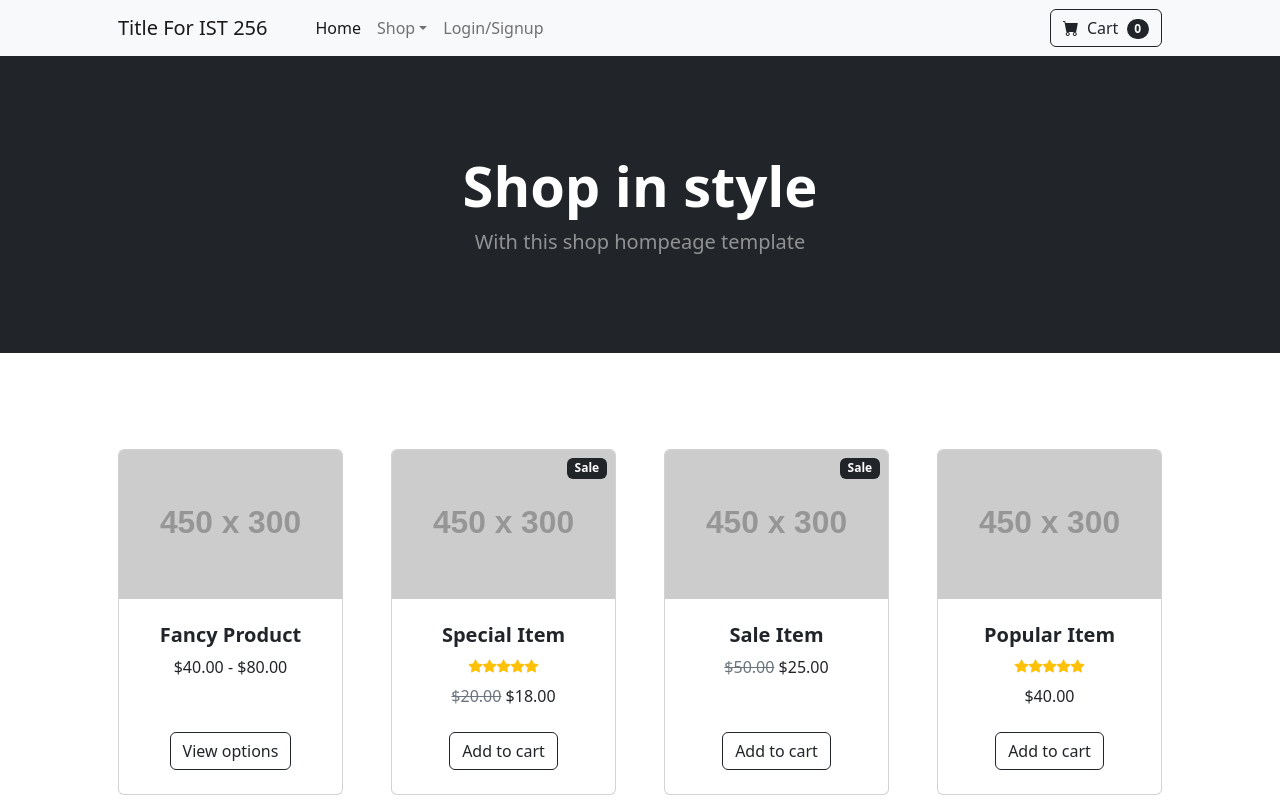
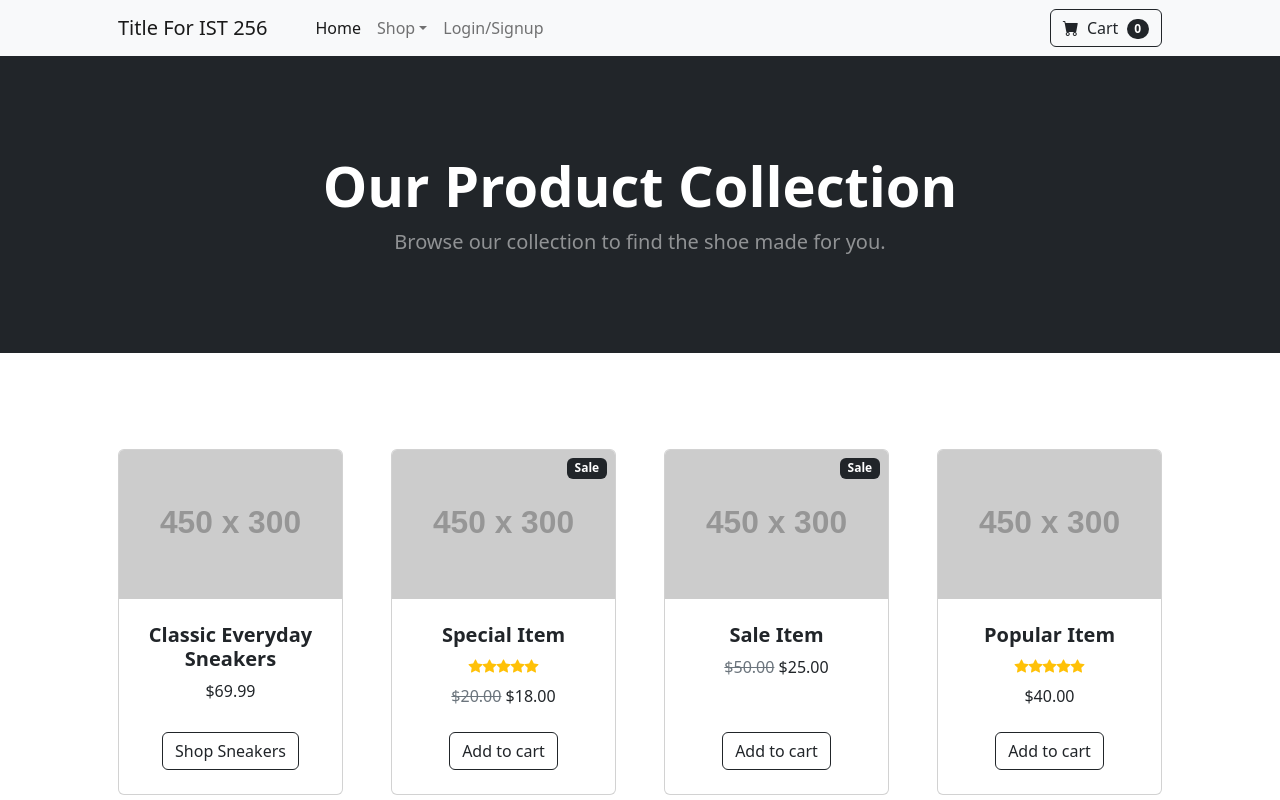
Before and after one commit to amk8320/IST256-project, a plain HTML site: page startbootstrap-shop-homepage-gh-pages/startbootstrap-shop-homepage-gh-pages/shop.html in a window 1280 px wide. Shown: the top 800 px of the page. Drawn offline with nearby package versions, Linux system fonts and the light colour scheme; placeholder pictures from the web are drawn by us.

Commit message:
Update shop page for shoe company

```diff
--- a/startbootstrap-shop-homepage-gh-pages/startbootstrap-shop-homepage-gh-pages/shop.html
+++ b/startbootstrap-shop-homepage-gh-pages/startbootstrap-shop-homepage-gh-pages/shop.html
@@ -54,8 +54,8 @@
         <header class="bg-dark py-5">
             <div class="container px-4 px-lg-5 my-5">
                 <div class="text-center text-white">
-                    <h1 class="display-4 fw-bolder">Shop in style</h1>
-                    <p class="lead fw-normal text-white-50 mb-0">With this shop hompeage template</p>
+                    <h1 class="display-4 fw-bolder">Our Product Collection</h1>
+                    <p class="lead fw-normal text-white-50 mb-0">Browse our collection to find the shoe made for you.</p>
                 </div>
             </div>
         </header>
@@ -71,14 +71,14 @@
                             <div class="card-body p-4">
                                 <div class="text-center">
                                     <!-- Product name-->
-                                    <h5 class="fw-bolder">Fancy Product</h5>
+                                    <h5 class="fw-bolder">Classic Everyday Sneakers</h5>
                                     <!-- Product price-->
-                                    $40.00 - $80.00
+                                    $69.99
                                 </div>
                             </div>
                             <!-- Product actions-->
                             <div class="card-footer p-4 pt-0 border-top-0 bg-transparent">
-                                <div class="text-center"><a class="btn btn-outline-dark mt-auto" href="#">View options</a></div>
+                                <div class="text-center"><a class="btn btn-outline-dark mt-auto" href="#">Shop Sneakers</a></div>
                             </div>
                         </div>
                     </div>
```
